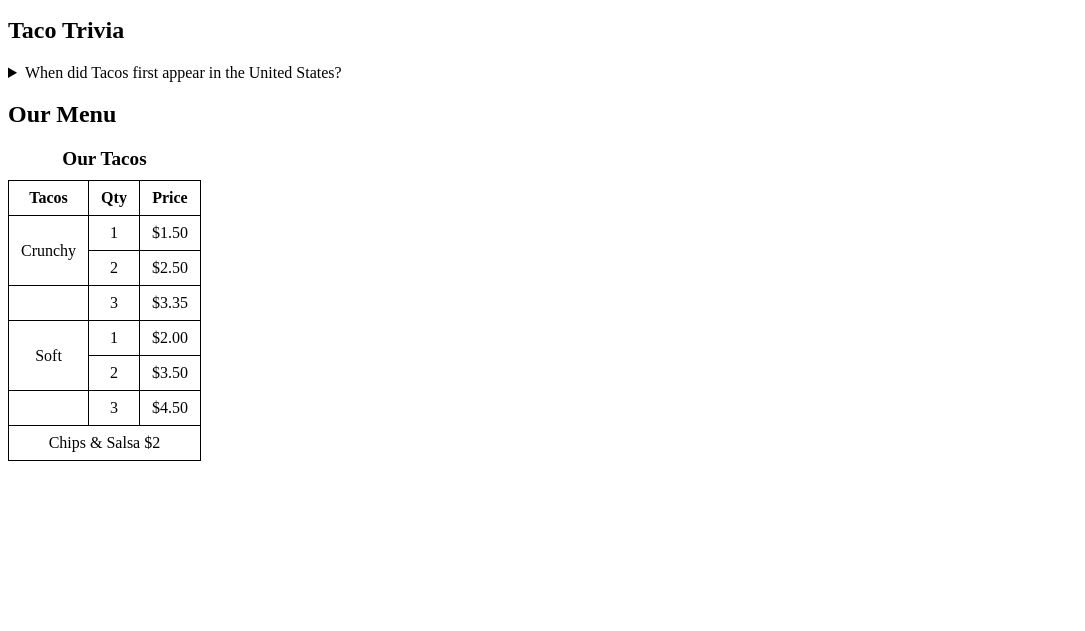
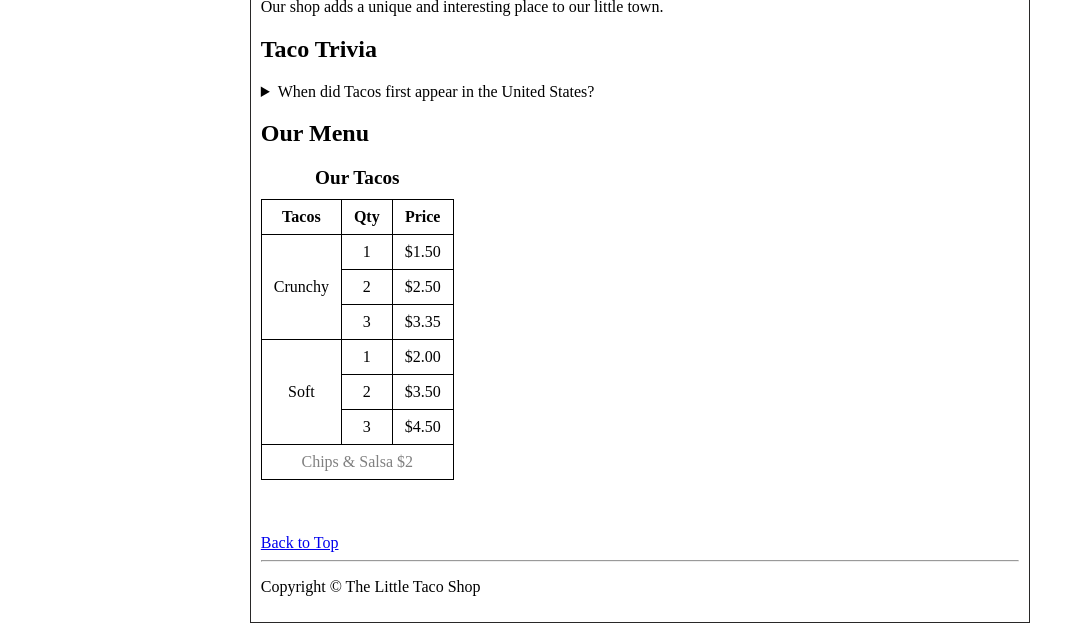
Before and after one commit to Remmaabde/Tic-Tac-Toe, a plain HTML site: page index.html in a window 1280 px wide. Shown: the part 577-1208 px from the top of the page, without its empty margins (0-1085 px from the left). Before the commit the page ends 1046 px from the top, so only its background shows below. Drawn offline with Linux system fonts and the light colour scheme.

Commit message:
Added The footer Section

```diff
--- a/CSS/Styles.css
+++ b/CSS/Styles.css
@@ -1,3 +1,9 @@
+div.container{
+    border:1px solid rgb(41, 40, 40);
+    width:60%;
+    margin: 0 auto;
+    padding:10px;
+}
 table,th,td{
     border: 1px solid black;
     border-collapse: collapse;
--- a/index.html
+++ b/index.html
@@ -8,7 +8,7 @@
 </head>
 <body>
     <div class="container">
-        <div class="header-nav">
+        <div class="header-nav" id="nav">
         <h1>Welcome to the Little Taco Shop</h1>
         <nav>
             <ul>
@@ -48,7 +48,7 @@
             </thead>
             <tbody>
               <tr>
-                    <td rowspan="2">Crunchy</td>
+                <td rowspan="3">Crunchy</td>
                 <td>1</td>
                 <td>$1.50</td>
               </tr>
@@ -57,13 +57,11 @@
                 <td>$2.50</td>
               </tr>
               <tr>
-                    <td></td>
                 <td>3</td>
                 <td>$3.35</td>
               </tr>
-
               <tr>
-                    <td rowspan="2">Soft</td>
+                <td rowspan="3">Soft</td>
                 <td>1</td>
                 <td>$2.00</td>
               </tr>
@@ -72,19 +70,27 @@
                 <td>$3.50</td>
               </tr>
               <tr>
-                    <td></td>
                 <td>3</td>
                 <td>$4.50</td>
               </tr>
             </tbody>
             <tfoot>
               <tr>
-                    <td colspan="3" >Chips & Salsa $2</td>
+                <td colspan="3" style="text-align: center; color: gray;">Chips & Salsa $2</td>
               </tr>
             </tfoot>
+          </table>
+          <br>
+          <br>
+          <br>
 
-        </table>
+          <a href="#nav">Back to Top</a>
     </div>
+    <hr>
+
+    <footer>
+        <p>Copyright &copy; The Little Taco Shop</p>
+    </footer>
 
     </div>
 </body>
```
Lines whose indentation alone changed are shown as unchanged.
